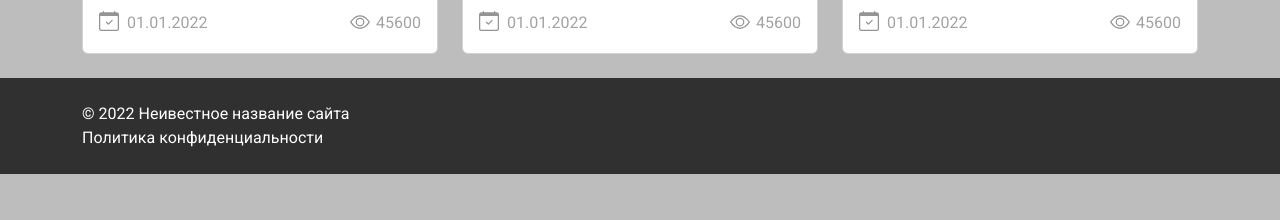
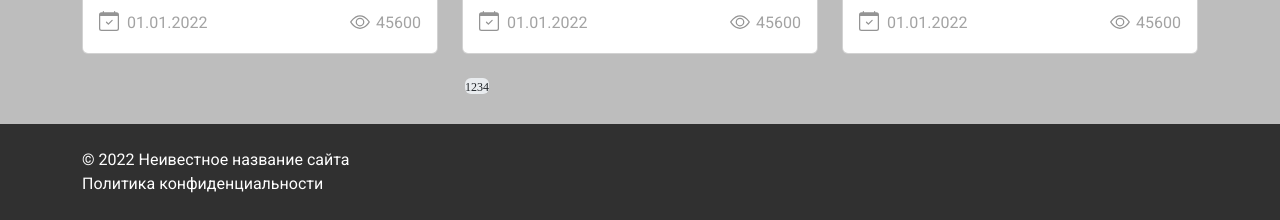
Before and after one commit to ivut-konstantin/it-portal.github.io, a plain HTML site: page index.html in a window 1280 px wide. Shown: the part 2554-2774 px from the top of the page. Before the commit the page ends 2728 px from the top, so only its background shows below. Drawn offline with nearby package versions, Linux system fonts and the light colour scheme; a web font is replaced by a local one.

Commit message:
sixth day of work(5)

```diff
--- a/index.html
+++ b/index.html
@@ -718,7 +718,7 @@
     </section>
 
     <!-- ПАГИНАЦИЯ -->
-    <!-- <section id="pagination">
+    <section id="pagination">
         <div class="container">
             <div class="progress-container">
                 <div class="progress" id="progress">
@@ -729,7 +729,7 @@
                 </div>
             </div>
         </div>
-    </section> -->
+    </section>
 
     <!-- ПОДВАЛ -->
     <footer>
```
